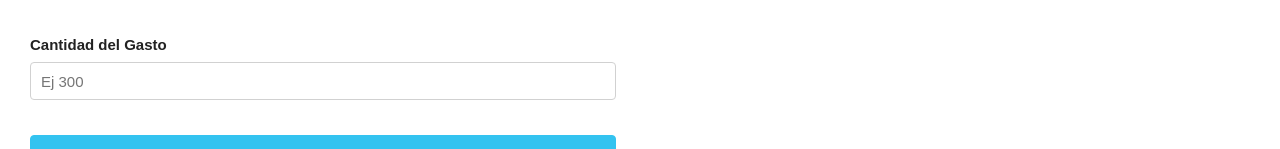
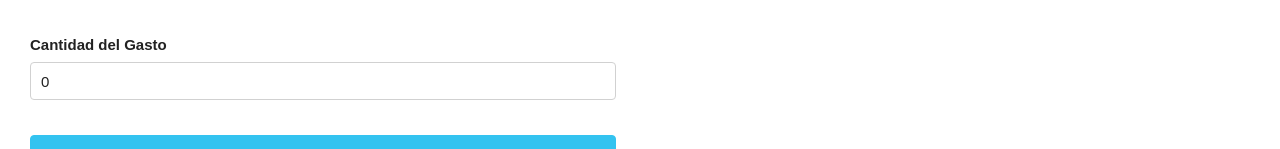
Before and after one commit to crisroddev/react-hooks-redux, a React (Create React App) app in the folder presupuesto-hooks/: page / in a window 1280 px wide. Both pictures are taken after typing "5" into the empty fields and a click on the input "Definir Presupuesto". Shown: the part 274-423 px from the top of the page. Built offline with nearby package versions, Linux system fonts and the light colour scheme.

Commit message:
values en inputs

```diff
--- a/presupuesto-hooks/src/components/Formulario.js
+++ b/presupuesto-hooks/src/components/Formulario.js
@@ -49,6 +49,7 @@ const Formulario = (props) => {
                     type="text"
                     placeholder="Ej Transporte"
                     onChange={e => setNombreGasto(e.target.value)}
+                    value={nombreGasto}
                 />
             </div>
             <div className="campo">
@@ -58,6 +59,7 @@ const Formulario = (props) => {
                     type="number"
                     placeholder="Ej 300"
                     onChange={e => setCantidadGasto(e.target.value, 10)}
+                    value={cantidadGasto}
                 />
             </div>
             <input
```
